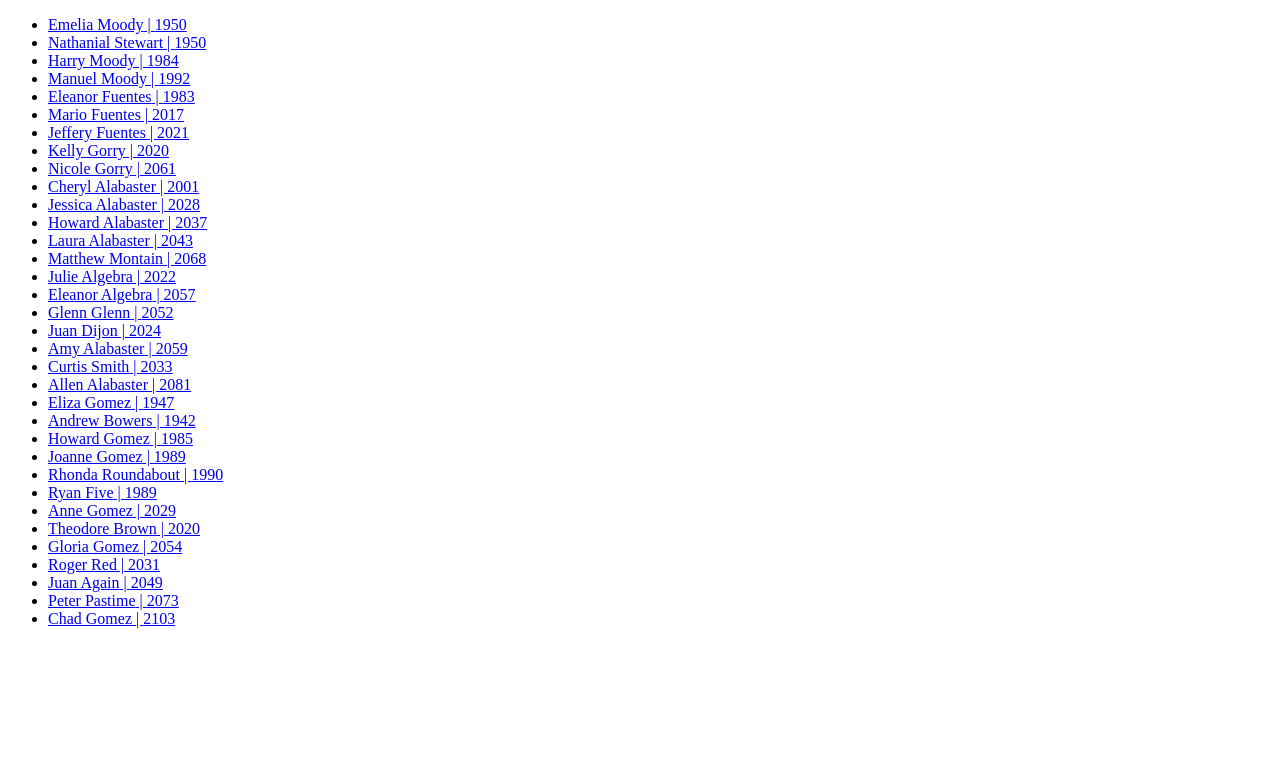
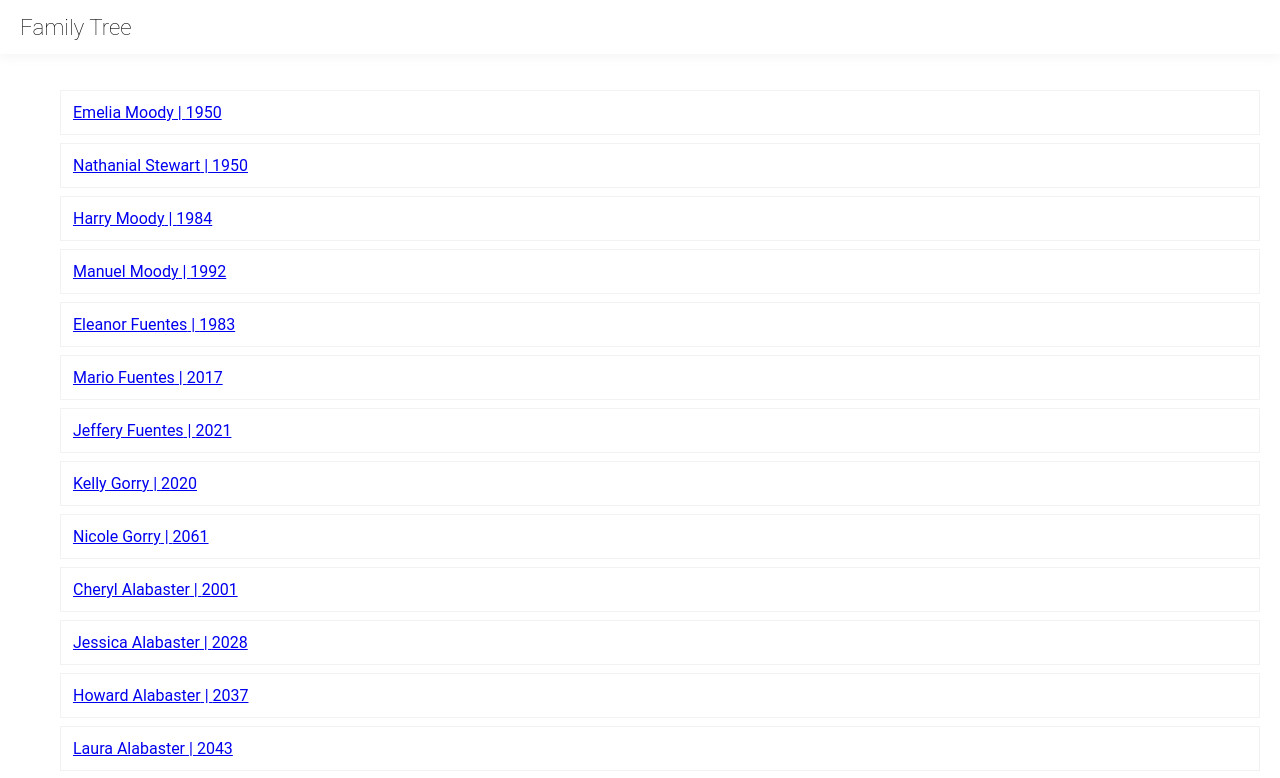
Before and after one commit to rosslibby/family-tree, a React (Create React App) app: page / in a window 1280 px wide. Shown: the top 778 px of the page. Built offline with nearby package versions, Linux system fonts and the light colour scheme.

Commit message:
intro styling

```diff
--- a/src/components/Page/Page.js
+++ b/src/components/Page/Page.js
@@ -1,7 +1,14 @@
 import React from 'react'
 
 const Page = ({children}) => (
-  <div className="page">{children}</div>
+  <div>
+    <div className="header">
+      <h1>Family Tree</h1>
+    </div>
+    <div className="content">
+      <div className="page">{children}</div>
+    </div>
+  </div>
 )
 
 export default Page
--- a/src/store/index.js
+++ b/src/store/index.js
@@ -3,7 +3,6 @@ import reduxThunk from 'redux-thunk'
 import reducer from 'reducers'
 
 import people from 'store/people'
-console.log(people)
 
 const store = createStore(reducer, {
   people
--- a/src/styles/app.scss
+++ b/src/styles/app.scss
@@ -0,0 +1,14 @@
+@import './card.scss';
+@import './content.scss';
+@import './header.scss';
+@import './page.scss';
+
+body {
+  font-family: Roboto, sans-serif;
+  margin: 0;
+}
+
+h1 {
+  font-size: 1.4rem;
+  font-weight: 100;
+}
--- /dev/null
+++ b/src/styles/card.scss
@@ -0,0 +1,13 @@
+.card {
+  background-color: #ffffff;
+  border-radius: 4px;
+  box-shadow: 0 0 8px 0 rgba(0, 0, 0, .05);
+  box-sizing: border-box;
+  display: flex;
+  padding: 12px;
+}
+
+.cards {
+  display: flex;
+  flex-wrap: wrap;
+}
--- /dev/null
+++ b/src/styles/content.scss
@@ -0,0 +1,15 @@
+.content {
+  box-sizing: border-box;
+  display: flex;
+  margin-top: 54px;
+  padding: 20px;
+
+  ul {
+    li {
+      border: 1px solid rgba(9, 9, 9, .05);
+      list-style: none;
+      margin: 8px 0;
+      padding: 12px;
+    }
+  }
+}
--- /dev/null
+++ b/src/styles/header.scss
@@ -0,0 +1,13 @@
+.header {
+  align-items: center;
+  background-color: #ffffff;
+  box-shadow: 0 0 12px 2px rgba(0, 0, 0, .05);
+  box-sizing: border-box;
+  display: flex;
+  height: 54px;
+  left: 0;
+  padding: 0 20px;
+  position: fixed;
+  top: 0;
+  width: 100%;
+}
--- /dev/null
+++ b/src/styles/page.scss
@@ -0,0 +1,3 @@
+.page {
+  width: 100%;
+}
```
Also changed, not shown: src/components/Card/Card.js (added, +7 -0 lines).
